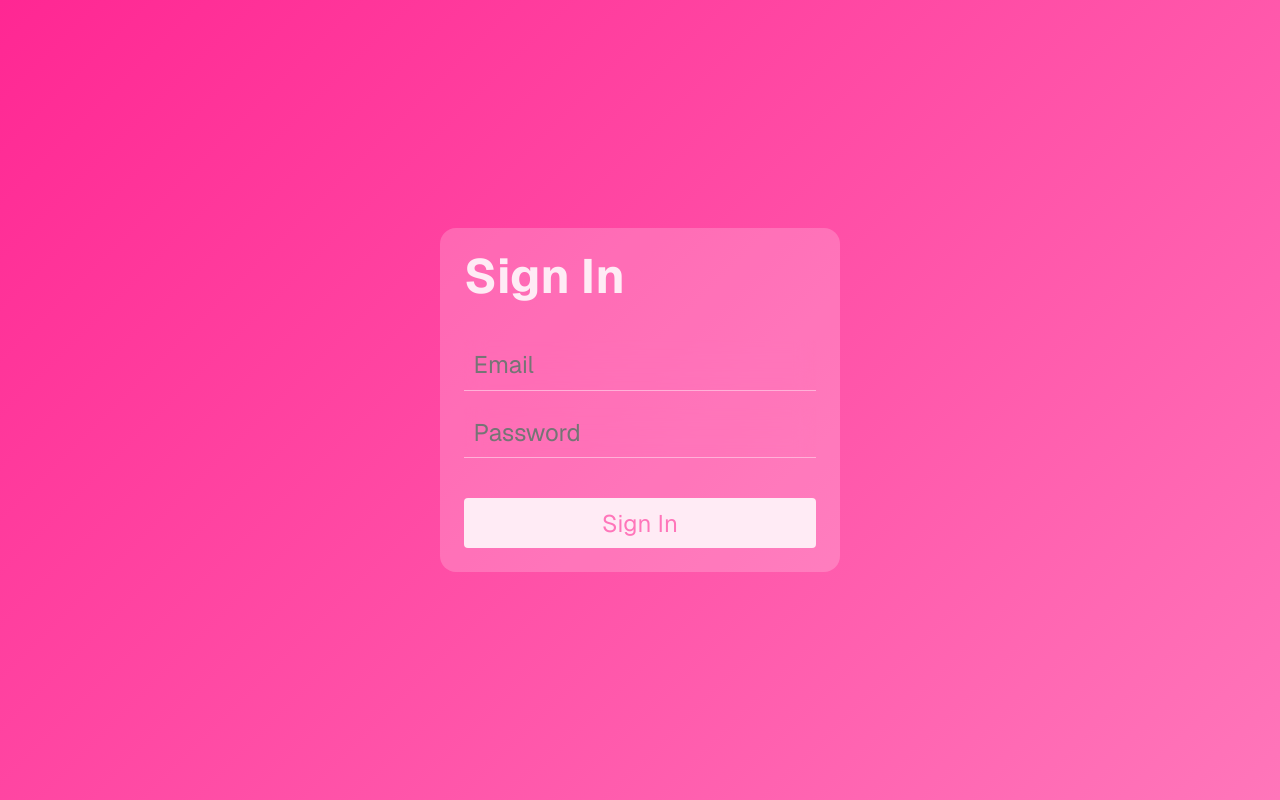
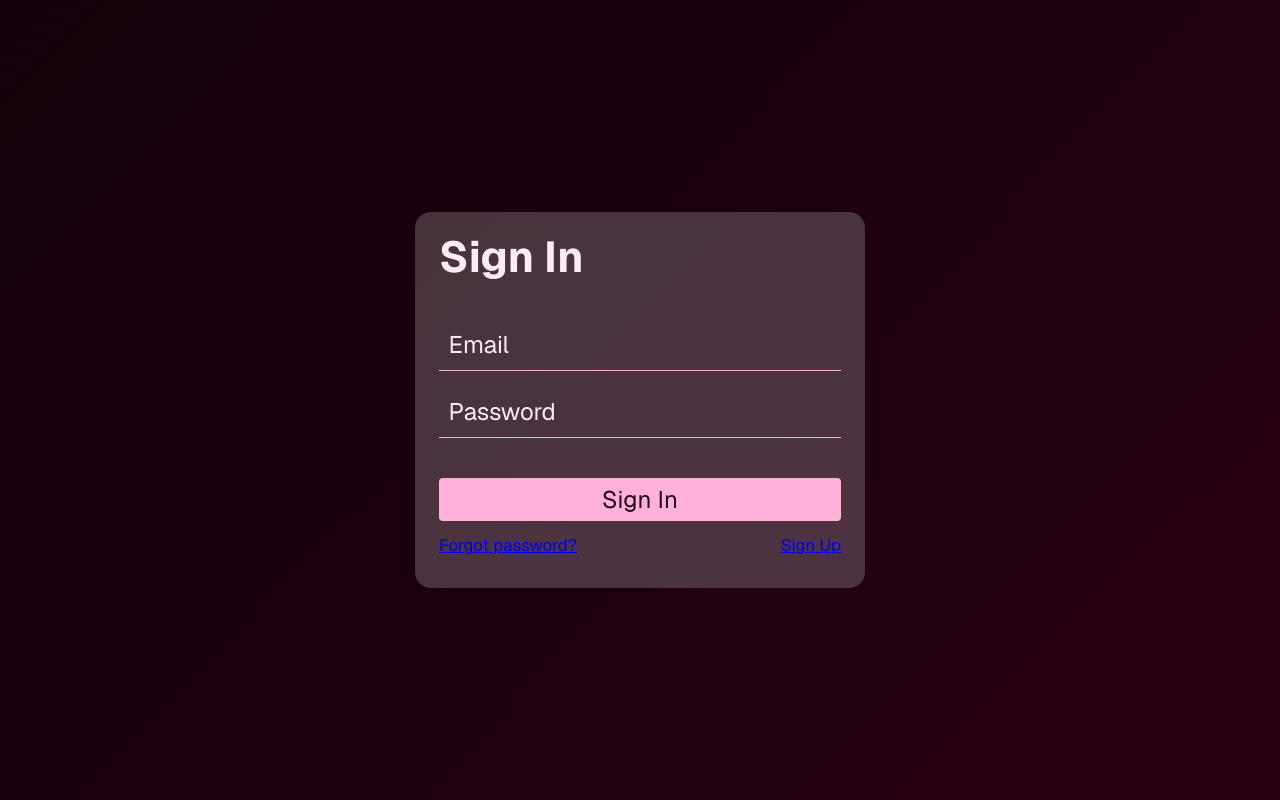
Before and after one commit to divineLush/ng-auth-form, an Angular app: page / in a window 1280 px wide. Built offline with nearby package versions, Linux system fonts and the light colour scheme.

Commit message:
footer links & nicer form styles

```diff
--- a/src/app/app.component.css
+++ b/src/app/app.component.css
@@ -2,9 +2,10 @@ main {
   position: relative;
   height: 100%;
   color: var(--primary);
-  background: linear-gradient(135deg, var(--pink-primary), var(--pink-secondary));
+  background: linear-gradient(135deg, var(--bg-primary), var(--bg-secondary));
   overflow: hidden;
   display: flex;
   align-items: center;
   justify-content: center;
+  padding: 2rem;
 }
--- a/src/app/components/auth-form/auth-form.component.css
+++ b/src/app/components/auth-form/auth-form.component.css
@@ -1,6 +1,6 @@
 :host {
   width: 100%;
-  max-width: 400px;
+  max-width: 450px;
 }
 
 .auth-form {
@@ -11,7 +11,7 @@
   display: flex;
   flex-direction: column;
   gap: 16px;
-  background: var(--bg-primary);
+  background: var(--bg-blur);
 }
 
 .auth-form.loading {
@@ -20,23 +20,47 @@
 
 .title {
   margin: 0 0 1rem 0;
-  font-size: 2rem;
-  line-height: 2rem;
+  font-size: 1.8rem;
+  line-height: 1.8rem;
+}
+
+.link {
+  font-size: .7rem;
+  line-height: .7rem;
+}
+
+.link:focus {
+  outline: .06rem solid var(--primary);
+  outline-offset: .06rem;
+}
+
+.link:visited {
+  color: var(--primary);
 }
 
 .submit-btn {
   margin-top: 1rem;
   padding: .4rem;
   font-family: inherit;
-  font-size: inherit;
-  color: var(--pink-secondary);
-  background: var(--primary);
+  font-size: 1rem;
+  line-height: 1rem;
+  color: var(--bg-secondary);
+  background: var(--border);
   border: none;
   border-radius: 4px;
 }
 
 .submit-btn:focus {
-  outline: .06rem solid var(--invalid);
+  outline: .06rem solid var(--primary);
+  outline-offset: .06rem;
+}
+
+.hint {
+  margin: 0 0 .4rem 0;
+  font-size: .7rem;
+  line-height: .7rem;
+  display: flex;
+  justify-content: space-between;
 }
 
 .error {
@@ -45,5 +69,20 @@
   transform: translateX(-50%);
   width: 100%;
   margin: 0;
-  bottom: -3rem;
+  bottom: -2rem;
+  font-size: .7rem;
+  line-height: .7rem;
+  text-align: center;
 }
+
+@media screen and (max-width: 968px) {
+  :host {
+    max-width: 400px;
+  }
+}
+
+@media screen and (max-width: 578px) {
+  :host {
+    max-width: 300px;
+  }
+}
--- a/src/app/components/auth-form/auth-form.component.html
+++ b/src/app/components/auth-form/auth-form.component.html
@@ -4,6 +4,11 @@
   <app-auth-input placeholder="Password" id="password" type="password" [readonly]="isLoading" formControlName="password"></app-auth-input>
   <button class="submit-btn" type="submit" [disabled]="form.pristine || form.invalid">Sign In</button>
 
+  <footer class="hint">
+    <a class="link" [routerLink]="['/']">Forgot password?</a>
+    <a class="link" [routerLink]="['/']">Sign Up</a>
+  </footer>
+
   @if (error) {
     <p class="error">{{ error }}</p>
   }
--- a/src/app/components/auth-form/auth-form.component.ts
+++ b/src/app/components/auth-form/auth-form.component.ts
@@ -5,10 +5,11 @@ import { ApiService } from '../../services/api.service';
 import { User } from '../../interfaces/user';
 import { AuthService } from '../../services/auth.service';
 import { AuthInputComponent } from '../auth-input/auth-input.component';
+import { RouterModule } from '@angular/router';
 
 @Component({
   selector: 'app-auth-form',
-  imports: [CommonModule, ReactiveFormsModule, AuthInputComponent],
+  imports: [CommonModule, ReactiveFormsModule, AuthInputComponent, RouterModule],
   providers: [ApiService],
   templateUrl: './auth-form.component.html',
   styleUrl: './auth-form.component.css'
--- a/src/app/components/auth-input/auth-input.component.css
+++ b/src/app/components/auth-input/auth-input.component.css
@@ -4,20 +4,23 @@
 }
 
 .auth-input {
-  color: inherit;
-  font-size: inherit;
-  line-height: inherit;
+  color: var(--primary);
+  font-family: inherit;
+  font-size: 1rem;
+  line-height: 1rem;
   width: 100%;
   padding: .4rem;
   background: transparent;
   border: none;
-  border-bottom: .06rem solid #ffb1d8;
-  backdrop-filter: blur(10px);
-  font-family: inherit;
+  border-bottom: .06rem solid var(--border);
   line-height: 1;
+  -webkit-text-fill-color: var(--primary) !important;
+  -webkit-background-clip: text !important;
+  background-clip: text !important;
 }
 
 .auth-input:focus {
   border: none;
   outline: .06rem solid var(--primary);
+  outline-offset: .06rem;
 }
--- a/src/app/components/protected/protected.component.html
+++ b/src/app/components/protected/protected.component.html
@@ -1 +1 @@
-<p>protected works!</p>
+<p>success</p>
--- a/src/app/services/api.service.ts
+++ b/src/app/services/api.service.ts
@@ -6,7 +6,7 @@ import { map, Observable, throwError, timer } from "rxjs";
 export class ApiService {
   private checkConnection() {
     if (!navigator.onLine) {
-      throw new Error('Oops! Connection Error')
+      throw new Error('Please check your internet connection and try again.')
     }
   }
 
@@ -24,7 +24,7 @@ export class ApiService {
     return timer(3000).pipe(
       map(() => {
         if (this.hasError()) {
-          throw new Error('Oops! Something went wrong with your login');
+          throw new Error('Please check your email and password and try again.');
         }
 
         return data;
--- a/src/styles.css
+++ b/src/styles.css
@@ -1,13 +1,10 @@
 :root {
-  font-family: "Geist", serif;
-  font-optical-sizing: auto;
-  font-weight: 300;
-  font-style: normal;
   --primary: #ffebf5;
-  --bg-primary: rgba(255, 255, 255, .2);
-  --pink-primary: #ff2793;
-  --pink-secondary: #ff76ba;
-  --invalid: #c40062;
+  --bg-blur: rgba(255, 255, 255, .2);
+  --bg-primary: #14000a;
+  --bg-secondary: #270014;
+  --invalid: #ff1489;
+  --border: #ffb1d8;
 }
 
 * {
@@ -20,8 +17,24 @@ html {
 }
 
 body {
+  font-family: "Geist", serif;
+  font-optical-sizing: auto;
+  font-weight: 400;
+  font-style: normal;
   padding: 0;
   margin: 0;
   font-size: 1rem;
   height: 100%;
 }
+
+@media screen and (max-width: 968px) {
+  html {
+    font-size: 20px;
+  }
+}
+
+@media screen and (max-width: 578px) {
+  html {
+    font-size: 16px;
+  }
+}
```
